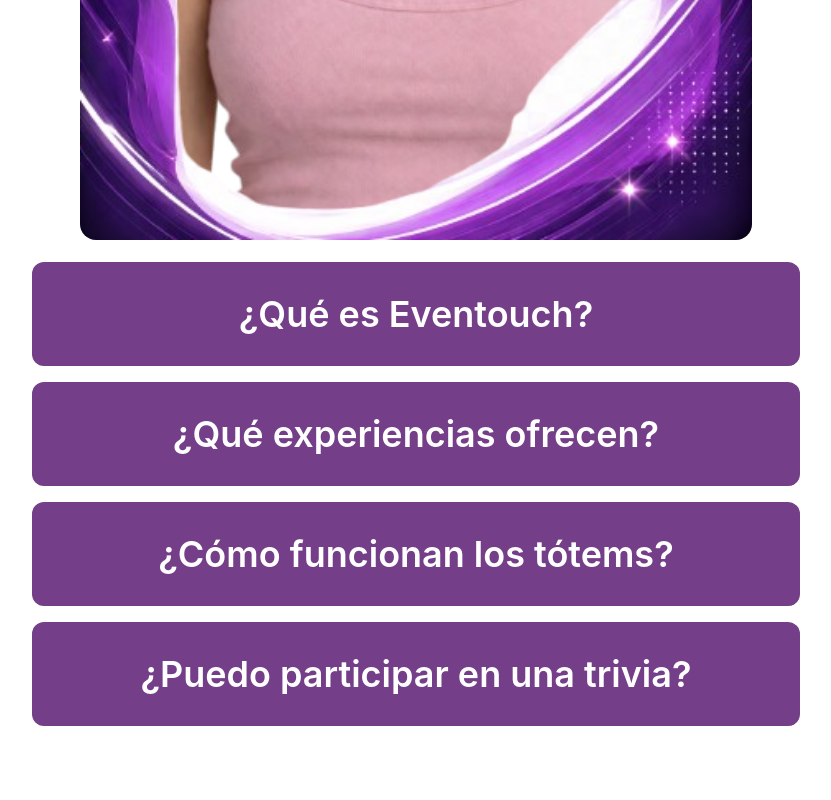
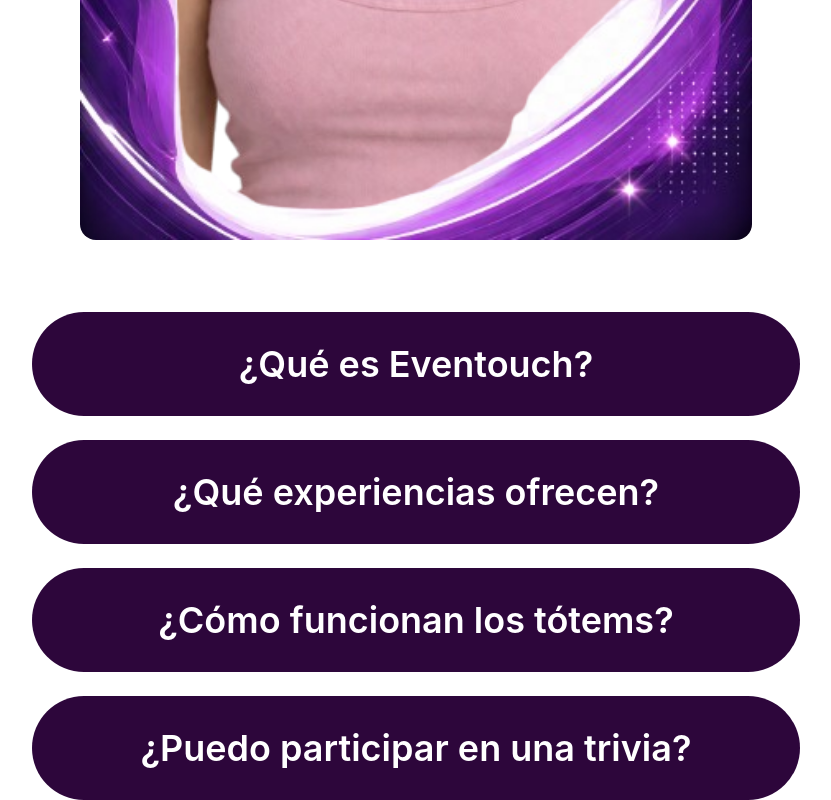
Before and after one commit to Fabian2023/AsistentEven, a React (Vite) app: page /avatar in a window 1280 px wide. Shown: the part 848-1648 px from the top of the page, without its empty margins (224-1055 px from the left). Before the commit the page ends 1574 px from the top, so only its background shows below. Built offline with nearby package versions, Linux system fonts and the light colour scheme.

Commit message:
avances importantes estilos ubicaciones,

```diff
--- a/src/Components/Avatar.jsx
+++ b/src/Components/Avatar.jsx
@@ -99,7 +99,7 @@
           max-w-sm
           md:max-w-lg
           lg:max-w-4xl
-          -mt-87.5
+          -mt-90
           scale-110
 
           "
@@ -141,6 +141,7 @@
           md:max-w-lg
           lg:max-w-4xl
           -mt-90
+          scale-110
 
 
           "
@@ -148,23 +149,23 @@
       )}
 
       {/* PREGUNTAS */}
-      <div className=" absolute flex flex-col gap-4 w-full max-w-md md:max-w-2xl lg:max-w-3xl mt-237.5">
+      <div className=" absolute flex flex-col gap-6 w-full max-w-md md:max-w-2xl lg:max-w-3xl mt-250">
         <div
           onClick={handleEventouchVideo}
-          className=" z-10 bg-[#753E89] hover:bg-purple-700 transition p-6 md:p-8 rounded-xl cursor-pointer text-center text-lg md:text-3xl lg:text-4xl font-semibold "
+          className=" z-10 bg-[#2d063b] hover:bg-purple-700 transition p-6 md:p-8 rounded-full cursor-pointer text-center text-lg md:text-3xl lg:text-4xl font-semibold "
         >
           ¿Qué es Eventouch?
         </div>
 
-        <div className=" z-10 bg-[#753E89] hover:bg-purple-700 transition p-6 md:p-8 rounded-xl cursor-pointer text-center text-lg md:text-3xl lg:text-4xl font-semibold">
+        <div className=" z-10 bg-[#2d063b] hover:bg-purple-700 transition p-6 md:p-8 rounded-full cursor-pointer text-center text-lg md:text-3xl lg:text-4xl font-semibold">
           ¿Qué experiencias ofrecen?
         </div>
 
-        <div className=" z-10 bg-[#753E89] hover:bg-purple-700 transition p-6 md:p-8 rounded-xl cursor-pointer text-center text-lg md:text-3xl lg:text-4xl font-semibold">
+        <div className=" z-10 bg-[#2d063b] hover:bg-purple-700 transition p-6 md:p-8 rounded-full cursor-pointer text-center text-lg md:text-3xl lg:text-4xl font-semibold">
           ¿Cómo funcionan los tótems?
         </div>
 
-        <div className=" z-10 bg-[#753E89] hover:bg-purple-700 transition p-6 md:p-8 rounded-xl cursor-pointer text-center text-lg md:text-3xl lg:text-4xl font-semibold">
+        <div className=" z-10 bg-[#2d063b] hover:bg-purple-700 transition p-6 md:p-8 rounded-full cursor-pointer text-center text-lg md:text-3xl lg:text-4xl font-semibold">
           ¿Puedo participar en una trivia?
         </div>
       </div>
```
